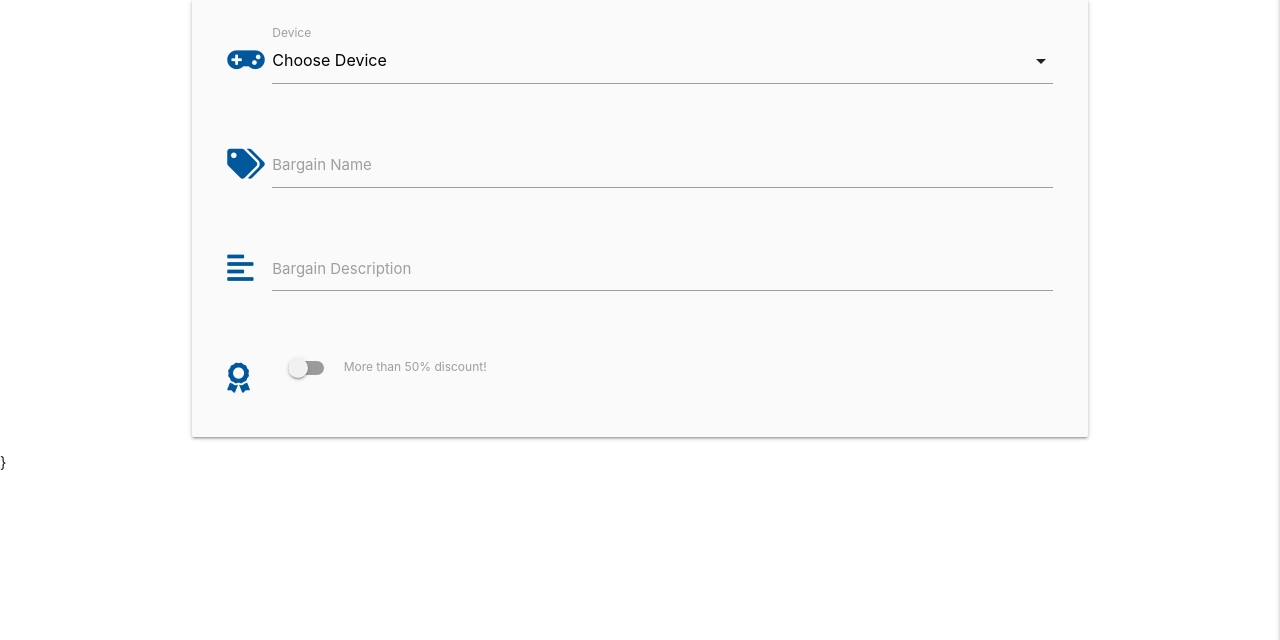
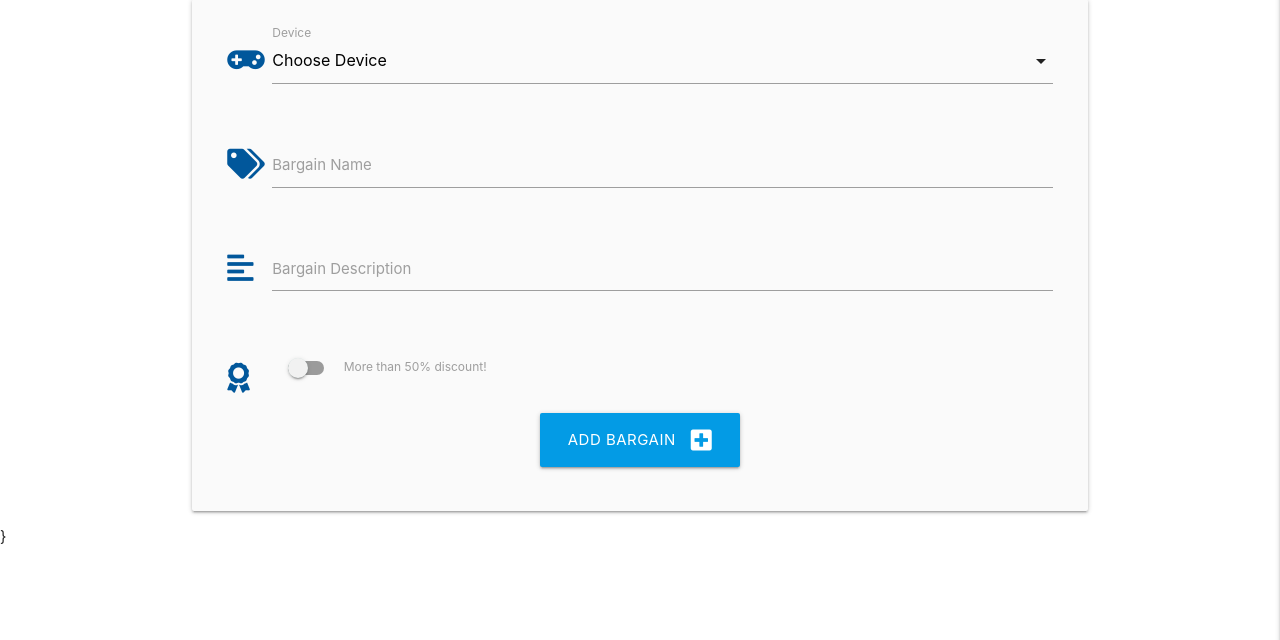
Before and after one commit to blockjarvis/ciproject3, a Flask app: page /add_bargain in a window 1280 px wide. Shown: the part 160-800 px from the top of the page. Run offline with Flask 2, Linux system fonts and the light colour scheme; data that the repository does not hold is empty; some libraries are stand-ins or nearby versions.

Commit message:
submit task to db

```diff
--- a/app.py
+++ b/app.py
@@ -95,8 +95,22 @@
     return redirect(url_for("login"))
 
 
-@app.route("/add_bargain")
+@app.route("/add_bargain", methods=["GET", "POST"])
 def add_bargain():
+    if request.method == "POST":
+        under_50 = "on" if request.form.get("under_50") else "off"
+        bargain = {
+            "category_name": request.form.get("category_name"),
+            "bargain_name": request.form.get("bargain_name"),
+            "bargain_description": request.form.get("bargain_description"),
+            "under_50": under_50,
+            "created_by": session["user"]
+            # new func here
+        }
+        mongo.db.bargains.insert_one(bargain)
+        flash("Bargain Successfully Added")
+        return redirect(url_for("get_bargains"))
+
     categories = mongo.db.categories.find().sort("category_name", 1)
     return render_template("add_bargain.html", categories=categories)
 
--- a/templates/add_bargain.html
+++ b/templates/add_bargain.html
@@ -4,7 +4,8 @@
     <h3 class="light-blue-text text-darken-4 center-align">Add Task</h3>
 
     <div class="row card-panel grey lighten-5">
-        <form class="col s12" method="POST" action="">
+        <form class="col s12" method="POST" action="{{ url_for('add_bargain') }}">
+            <!-- category selector -->
 			<div class="row">
 				<div class="input-field col s12">
                     <i class="fas fa-regular fa-gamepad prefix light-blue-text text-darken-4"></i>
@@ -17,6 +18,7 @@
 					<label for="category_name">Device</label>
 				</div>
 			</div>
+            <!-- Bargain name -->
             <div class="row">
                 <div class="input-field col s12">
                     <i class="fas fa-regular fa-tags prefix light-blue-text text-darken-4"></i>
@@ -25,6 +27,7 @@
                     <label for="bargain_name">Bargain Name</label>
                 </div>
             </div>
+            <!-- Bargain description -->
             <div class="row">
                 <div class="input-field col s12">
                     <i class="fas fa-align-left prefix light-blue-text text-darken-4"></i>
@@ -33,6 +36,7 @@
                     <label for="bargain_description">Bargain Description</label>
                 </div>
             </div>
+            <!-- discount toggle -->
 			<div class="row">
 				<div class="input-field col s12">
 					<div class="switch">
@@ -45,6 +49,14 @@
 					</div>
 				</div>
 			</div>
+            <!-- submit button -->
+            <div class="row">
+                <div class="col s12 center-align">
+                    <button type="submit" class="btn-large light-blue darken-1 text-shadow">
+                        Add Bargain <i class="fas fa-plus-square right"></i>
+                    </button>
+                </div>
+            </div>
         </form>
     </div>
 
--- a/templates/bargains.html
+++ b/templates/bargains.html
@@ -1,5 +1,7 @@
 {% extends "base.html" %}
 {% block content %}
+
+  <h3 class="light-blue-text text-darken-4 center-align">Bargains</h3>
 
   <ul class="collapsible">
     {% for bargain in bargains %}
@@ -14,6 +16,7 @@
         </div>
         <div class="collapsible-body">
           <p>{{ bargain.bargain_description }}</p>
+          <p><em>by: {{ bargain.created_by }}</em></p>
         </div>
     </li>
     {% endfor %}
```
